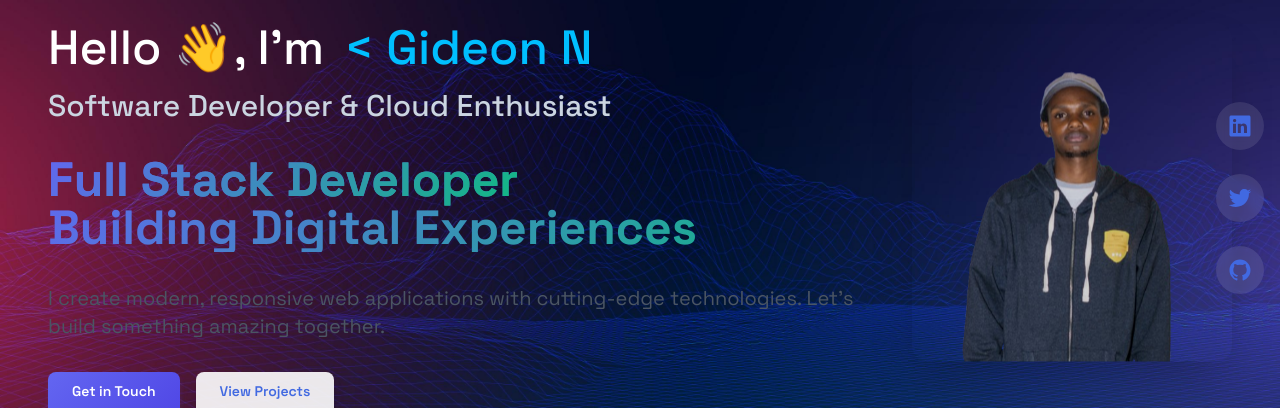
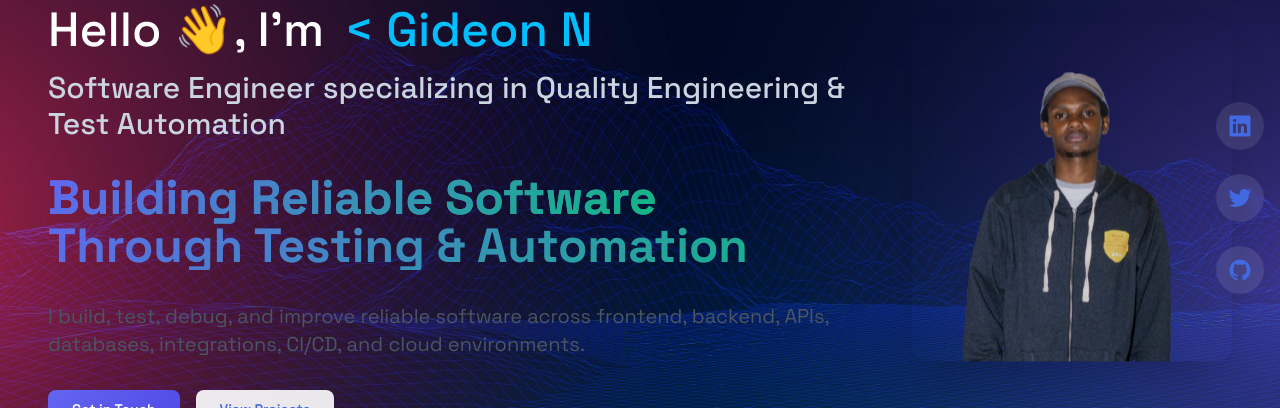
Before and after one commit to Ngetich-86/Gideon.Ngetich, a React (Vite) app: page / in a window 1280 px wide. Shown: the part 202-610 px from the top of the page. Built offline with nearby package versions, Linux system fonts and the light colour scheme.

Commit message:
feat(hero): align homepage headline with quality engineering profile
Replace the "Full Stack Developer" hero copy with the target QA/SE
positioning so the homepage leads with the current professional
identity instead of a generic full-stack tagline.

```diff
--- a/src/pages/HomePage.tsx
+++ b/src/pages/HomePage.tsx
@@ -130,19 +130,19 @@ const HomePage = () => {
                 </span>
               </h3>
               <p className="text-2xl md:text-3xl text-slate-300 font-medium fade-in">
-                Software Developer & Cloud Enthusiast
+                Software Engineer specializing in Quality Engineering & Test Automation
               </p>
             </div>
 
             <div className="space-y-8 fade-in">
               <h1 className="text-4xl md:text-5xl font-bold leading-tight">
-                <span className="gradient-text">Full Stack Developer</span>
+                <span className="gradient-text">Building Reliable Software</span>
                 <br />
-                Building Digital Experiences
+                Through Testing & Automation
               </h1>
               <p className="text-xl text-gray-600 dark:text-gray-300 description">
-                I create modern, responsive web applications with cutting-edge technologies.
-                Let's build something amazing together.
+                I build, test, debug, and improve reliable software across frontend, backend,
+                APIs, databases, integrations, CI/CD, and cloud environments.
               </p>
               <div className="flex flex-wrap gap-4">
                 <a href='#contact' className="btn btn-primary bg-[#4169e1] hover:bg-[#2d4eb3] text-white px-6 py-3 rounded-lg transition-all duration-300 shadow-lg hover:shadow-xl">
```
